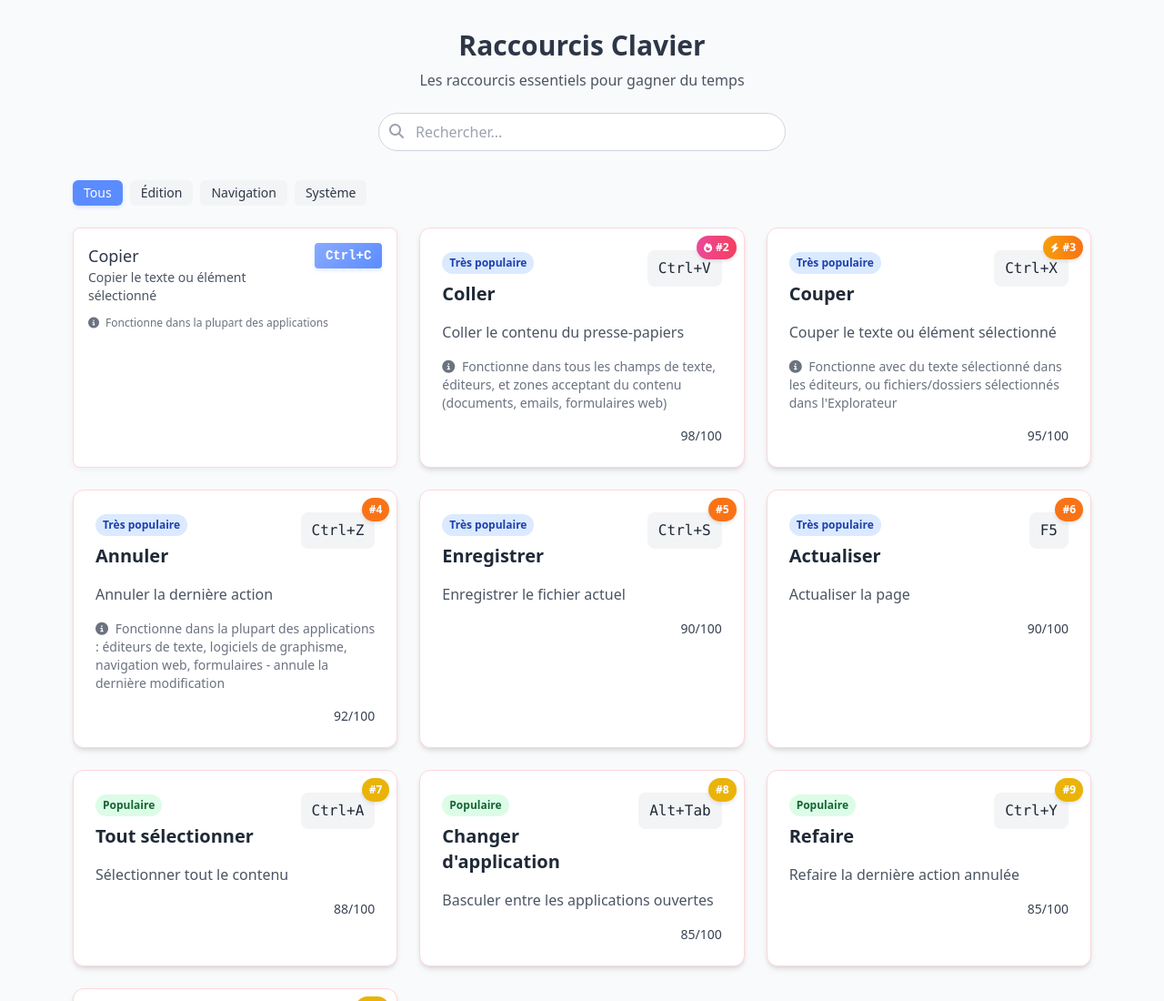
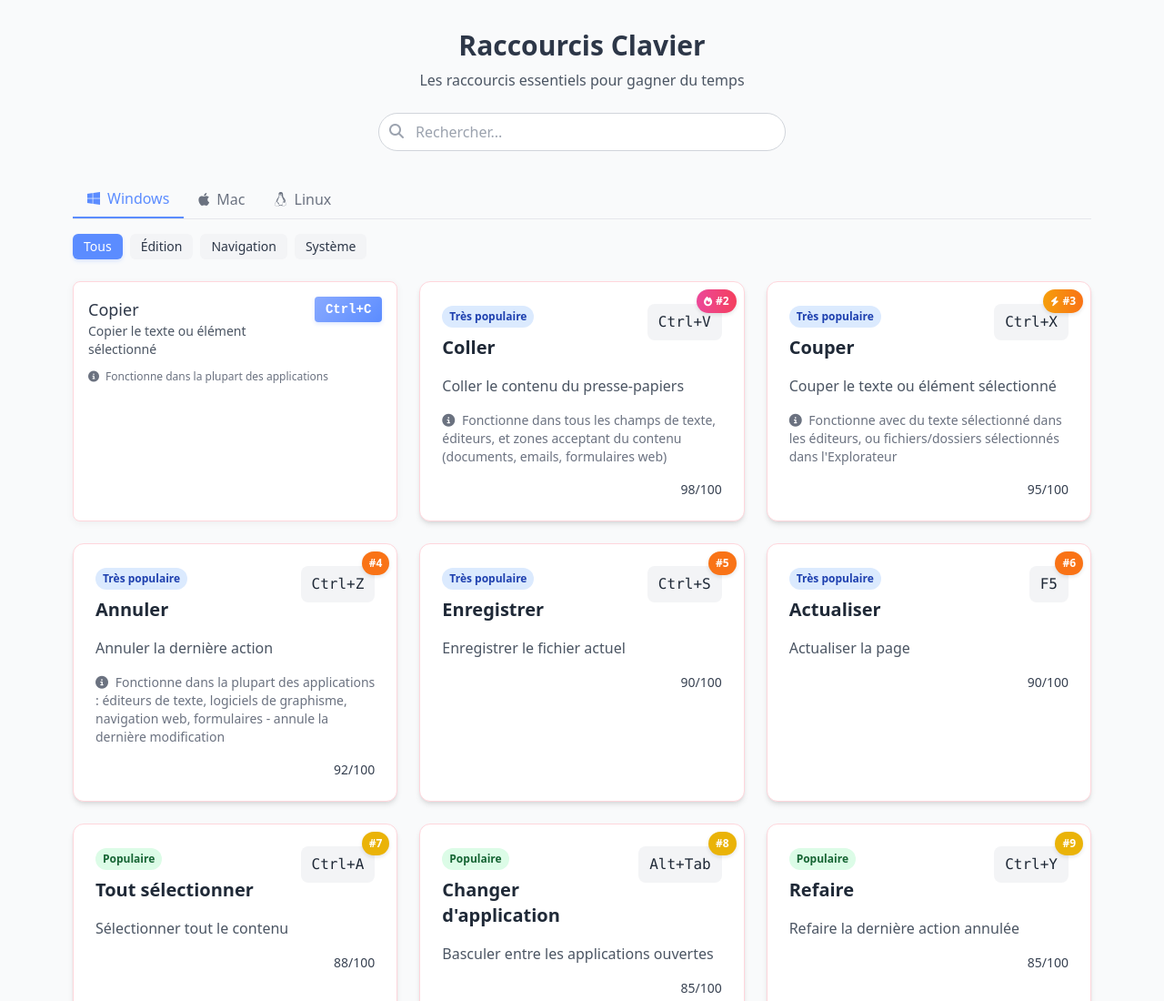
Before and after one commit to MohamedVanWichelen/MVW-Raccourcis-Clavier, a plain HTML site: page index.html in a window 1280 px wide. Shown: the top 1100 px of the page at 91% size. Drawn offline with nearby package versions, Linux system fonts and the light colour scheme.

Commit message:
Add files via upload

```diff
--- a/index.html
+++ b/index.html
@@ -32,6 +32,19 @@
             transform: translateY(-2px);
             box-shadow: 0 4px 12px rgba(91, 140, 255, 0.1);
             border-color: var(--primary-light);
+        }
+
+        .os-tab {
+            transition: all 0.2s ease;
+        }
+
+        .os-tab.active {
+            color: var(--primary);
+            border-bottom-color: var(--primary);
+        }
+
+        .os-tab:not(.active):hover {
+            color: var(--text);
         }
 
         .category-btn.active {
@@ -141,8 +154,21 @@
             </div>
         </header>
 
+        <!-- OS Tabs -->
+        <div class="mb-4 flex border-b border-gray-200">
+            <button class="os-tab active px-4 py-2 font-medium text-blue-600 border-b-2 border-blue-600" data-os="windows">
+                <i class="fab fa-windows mr-2"></i>Windows
+            </button>
+            <button class="os-tab px-4 py-2 font-medium text-gray-500 hover:text-gray-700" data-os="mac">
+                <i class="fab fa-apple mr-2"></i>Mac
+            </button>
+            <button class="os-tab px-4 py-2 font-medium text-gray-500 hover:text-gray-700" data-os="linux">
+                <i class="fab fa-linux mr-2"></i>Linux
+            </button>
+        </div>
+
         <!-- Categories -->
-        <div class="mb-6 flex flex-wrap gap-2">
+        <div class="mb-6 mt-2 flex flex-wrap gap-2">
             <button class="category-btn active px-3 py-1 rounded-md bg-primary text-white text-sm" data-category="all">
                 Tous
             </button>
@@ -184,7 +210,11 @@
                             <span class="inline-block px-2 py-1 bg-blue-100 text-blue-800 text-xs font-semibold rounded-full mb-2">Très populaire</span>
                             <h3 class="text-xl font-bold text-gray-800">Coller</h3>
                         </div>
-                        <div class="bg-gray-100 px-3 py-2 rounded-lg font-mono text-gray-800">Ctrl+V</div>
+                        <div class="flex flex-col gap-1">
+                            <div class="bg-gray-100 px-3 py-2 rounded-lg font-mono text-gray-800 windows-key" title="Windows">Ctrl+V</div>
+                            <div class="bg-gray-100 px-3 py-2 rounded-lg font-mono text-gray-800 mac-key hidden" title="Mac">⌘V</div>
+                            <div class="bg-gray-100 px-3 py-2 rounded-lg font-mono text-gray-800 linux-key hidden" title="Linux">Ctrl+V</div>
+                        </div>
                     </div>
                     <p class="text-gray-600 mb-4">Coller le contenu du presse-papiers</p>
                     <div class="text-sm text-gray-500 mb-2">
```
